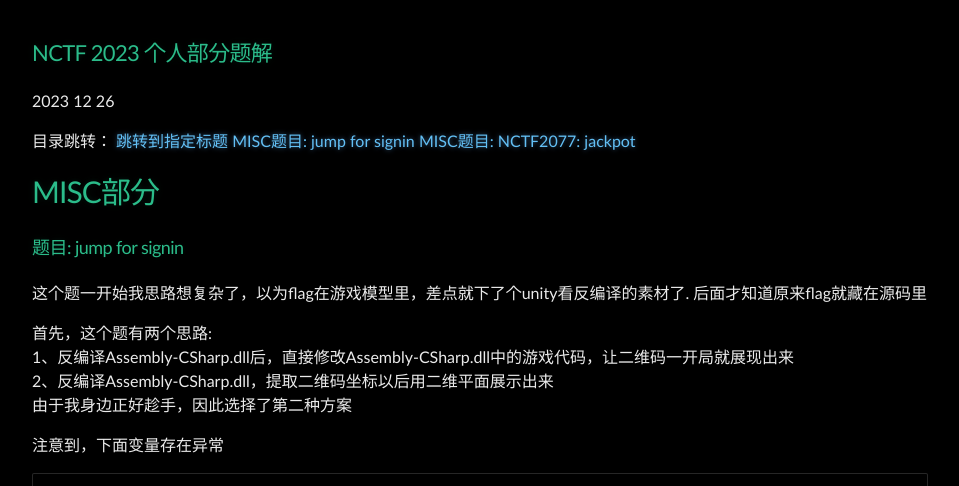
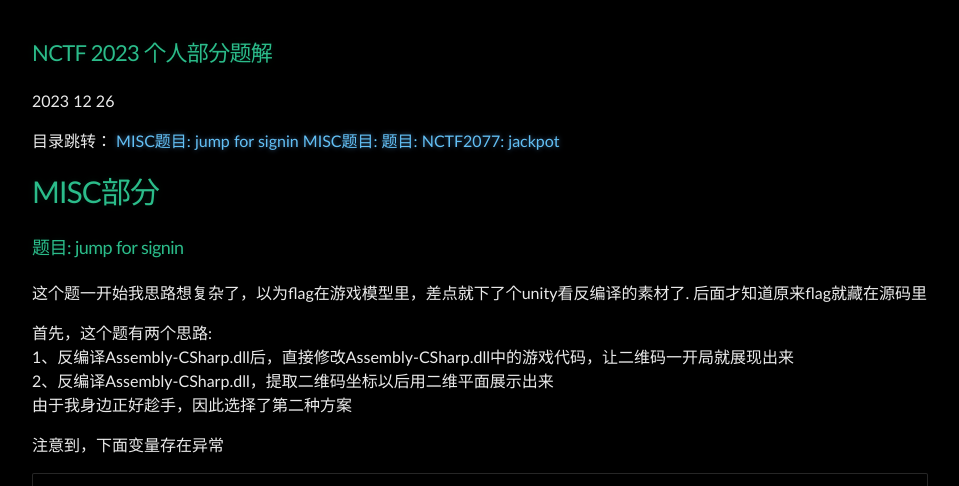
Before and after one commit to Leeyangee/leeyangee.github.io, a Jekyll site: the page built from _posts/2023-12-26-NCTF 2023 个人部分题解.md, in a window 1280 px wide and 900 px high, cut to the strip 414-900 px from the top of the window. Shown: the whole strip, without its empty margins (160-1119 px from the left). Built offline with Jekyll 4.4.1, drawn with Linux system fonts in a browser that asks for light colours.

Commit message:
Update 2023-12-26-NCTF 2023 个人部分题解.md

```diff
--- a/_posts/2023-12-26-NCTF 2023 个人部分题解.md
+++ b/_posts/2023-12-26-NCTF 2023 个人部分题解.md
@@ -4,9 +4,8 @@
 ---
 
 目录跳转：
-[跳转到指定标题](#题目-jump-for-signin)
-<a href="#header-31">MISC题目: jump for signin</a>
-<a href="#header-32">MISC题目: NCTF2077: jackpot</a>
+[MISC题目: jump for signin](#题目-jump-for-signin)
+[MISC题目: 题目: NCTF2077: jackpot](#题目-NCTF2077-jackpot)
 
 # [](#header-1)MISC部分
 
```
